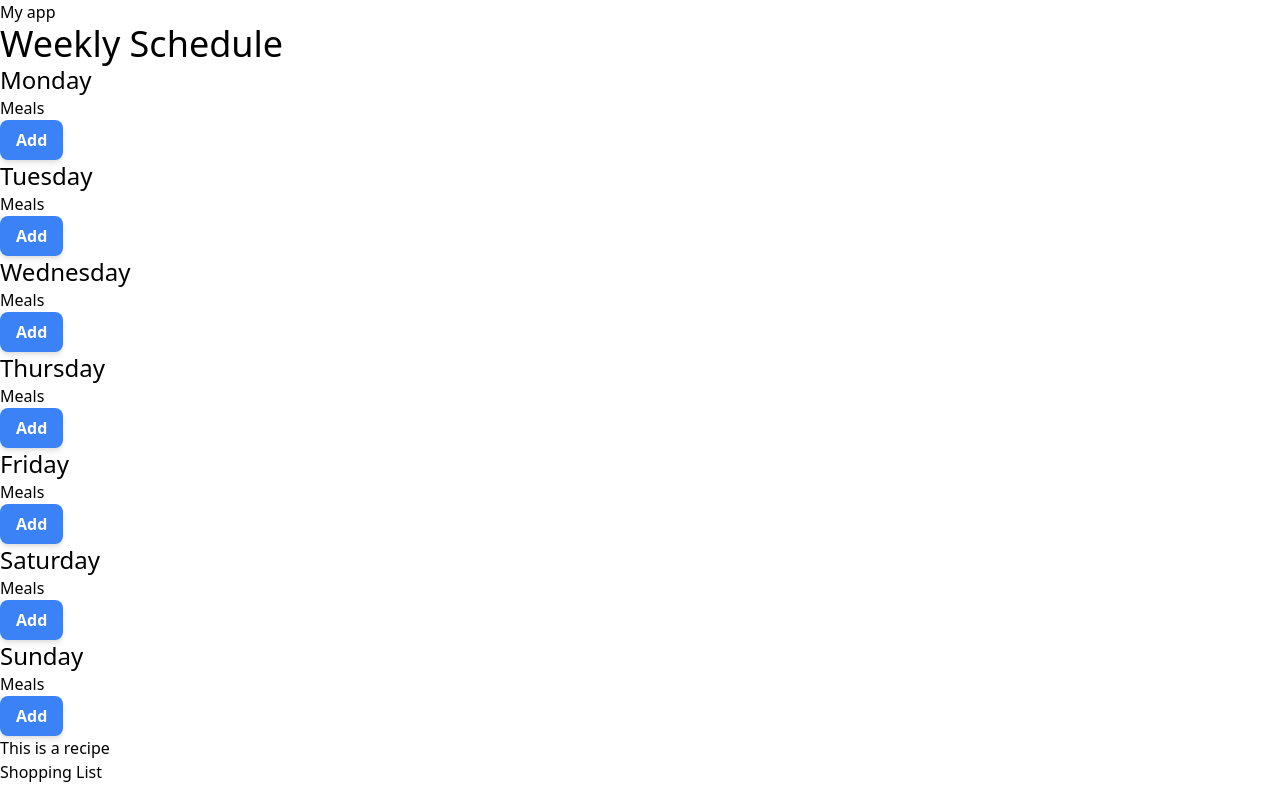
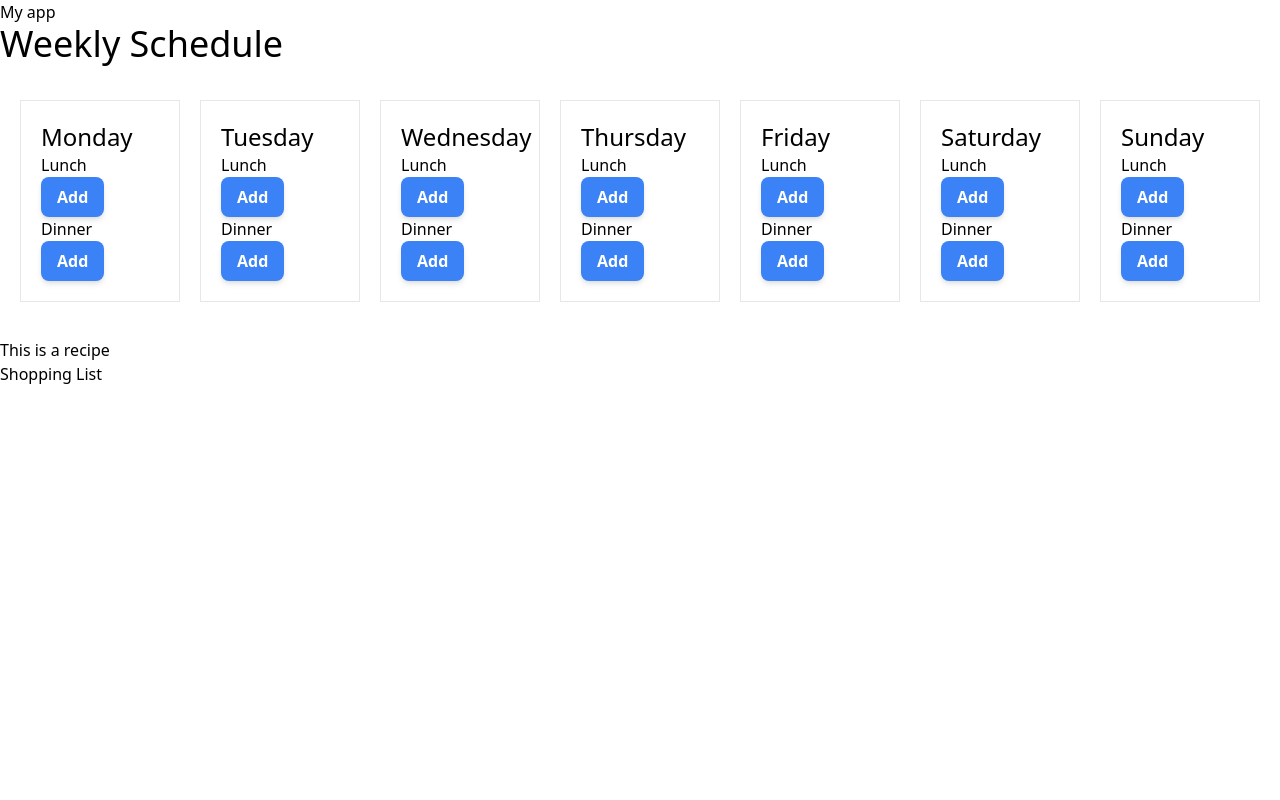
Before and after one commit to hjludwig/menuPlanner, a React (Create React App) app: page / in a window 1280 px wide. Built offline with nearby package versions, Linux system fonts and the light colour scheme.

Commit message:
Add modal, add styles

```diff
--- a/src/components/menu/Day.jsx
+++ b/src/components/menu/Day.jsx
@@ -1,13 +1,40 @@
-import React from "react";
+import React, { useState } from "react";
+import AddMeal from "../modals/AddMeal";
+
+const classes = {
+    wrapper: "p-5 border border-gray-200",
+    title: "text-2xl",
+};
 
 const Day = ({ day }) => {
+    const [showModal, setShowModal] = useState(false);
+
     return (
-        <div>
-            <h3 className="text-2xl">{day}</h3>
-            <div>Meals</div>
-            <button type="button" className="btn-primary">
-                Add
-            </button>
+        <div className={classes.wrapper}>
+            {showModal && <AddMeal setShowModal={setShowModal} />}
+            <h3 className={classes.title}>{day}</h3>
+            <div>
+                <div>
+                    <h3>Lunch</h3>
+                    <button
+                        type="button"
+                        className="btn-primary"
+                        onClick={() => setShowModal(true)}
+                    >
+                        Add
+                    </button>
+                </div>
+                <div>
+                    <h3>Dinner</h3>
+                    <button
+                        type="button"
+                        className="btn-primary"
+                        onClick={() => setShowModal(true)}
+                    >
+                        Add
+                    </button>
+                </div>
+            </div>
         </div>
     );
 };
--- a/src/components/menu/Menu.jsx
+++ b/src/components/menu/Menu.jsx
@@ -10,9 +10,14 @@ const Menu = () => {
     }, []);
     console.log(meals);
 
+    const classes = {
+        wrapper: "grid grid-cols-7 gap-5 mx-5 my-9",
+    };
+
     return (
         <div>
             <h2 className="text-4xl">Weekly Schedule</h2>
+            <div className={classes.wrapper}>
                 <Day day="Monday" />
                 <Day day="Tuesday" />
                 <Day day="Wednesday" />
@@ -21,6 +26,7 @@ const Menu = () => {
                 <Day day="Saturday" />
                 <Day day="Sunday" />
             </div>
+        </div>
     );
 };
 
--- /dev/null
+++ b/src/components/modals/AddMeal.jsx
@@ -0,0 +1,16 @@
+import React from "react";
+
+const classes = {
+    wrapper:
+        "absolute flex w-full h-screen items-center justify-center bg-white top-0 left-0",
+};
+
+const AddMeal = ({ setShowModal }) => {
+    return (
+        <div className={classes.wrapper} onClick={() => setShowModal(false)}>
+            <p>This is the modal</p>
+        </div>
+    );
+};
+
+export default AddMeal;
```
Lines whose indentation alone changed are shown as unchanged.
